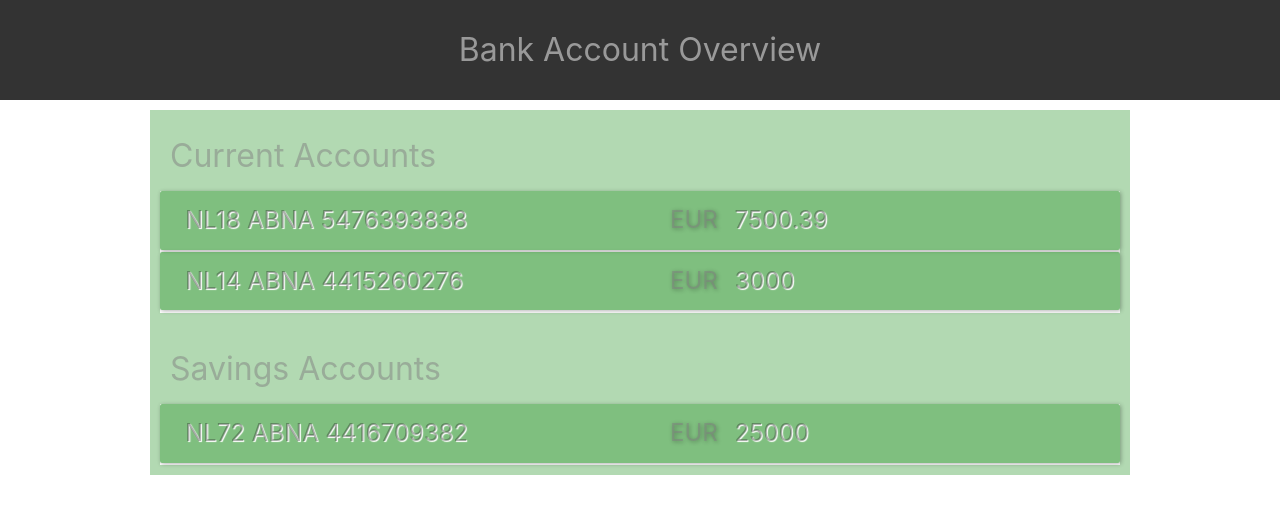
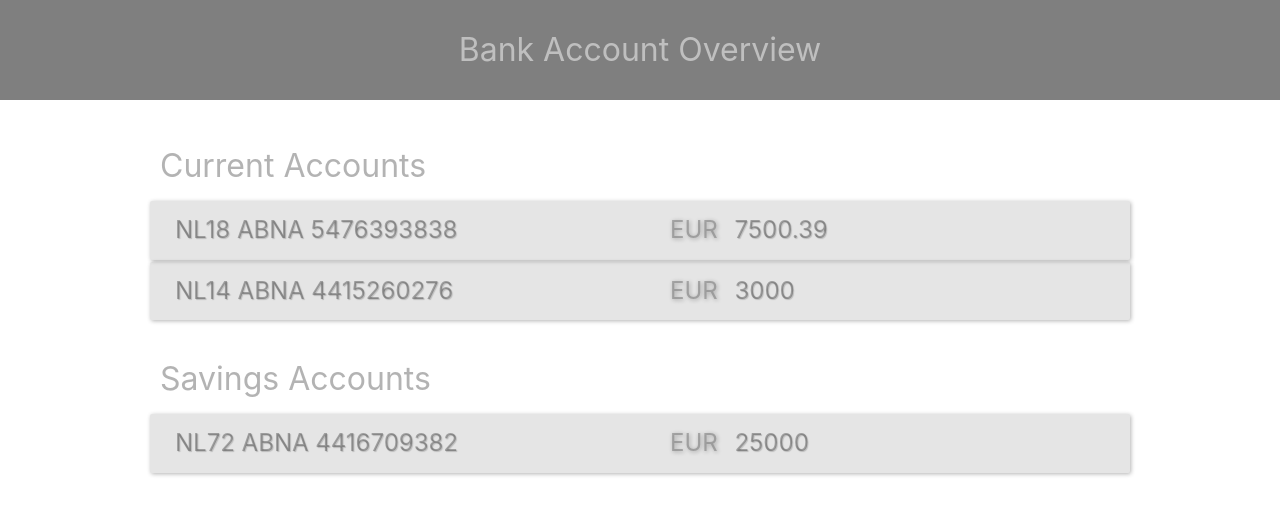
Before and after one commit to BassamHager/bank-account-dashboard-ta, a Vue app in the folder try1/: page /accounts in a window 1280 px wide. Shown: the top 514 px of the page. Built offline with nearby package versions, Linux system fonts and the light colour scheme.

Commit message:
update styles

```diff
--- a/try1/src/assets/base.css
+++ b/try1/src/assets/base.css
@@ -1,6 +1,6 @@
 /* color palette from <https://github.com/vuejs/theme> */
 :root {
-  --vt-c-black: #181818;
+  --vt-c-black: #31004d;
 }
 
 @media (prefers-color-scheme: dark) {
--- a/try1/src/components/AppHeader.vue
+++ b/try1/src/components/AppHeader.vue
@@ -23,7 +23,7 @@
   width: 100%;
   height: 10rem;
   z-index: 100;
-  background: rgba($color: #000, $alpha: 0.8);
+  background: rgba($color: #000, $alpha: 0.5);
 
   a {
     text-decoration: none;
@@ -34,4 +34,11 @@
     }
   }
 }
+
+.darkBg {
+  background: #000;
+}
+.darkBg {
+  background: rgba($color: #000, $alpha: 0.2);
+}
 </style>
--- a/try1/src/components/accounts/AccountDetails.vue
+++ b/try1/src/components/accounts/AccountDetails.vue
@@ -155,6 +155,7 @@
     border: none;
     box-shadow: 1px 1px 8px #000;
     background: hsla(0, 0%, 100%, 0.2);
+    background: #007066;
 
     &:hover {
       background: green;
--- a/try1/src/components/accounts/AccountList.vue
+++ b/try1/src/components/accounts/AccountList.vue
@@ -57,19 +57,18 @@
   min-width: 30rem;
   margin-top: 1rem;
   z-index: 9;
+  // background: #bd960b;
 
   > div {
-    border: 1rem solid rgba(0, 128, 0, 0.3);
-
     h1 {
-      color: rgba(128, 128, 128, 0.5);
-      background: rgba(0, 128, 0, 0.3);
-      padding: 1rem;
+      color: #bd960b7e;
+      color: rgba(128, 128, 128, 0.6);
+      padding: 3rem 1rem 1rem;
     }
 
     .account-row {
       text-decoration: none;
-      background: rgba(0, 128, 0, 0.5);
+      background: rgba($color: #000, $alpha: 0.1);
       display: flex;
       gap: 1rem;
       border-radius: 0.2rem;
@@ -80,10 +79,10 @@
       h2 {
         padding: 1rem 2.5rem;
         width: 100%;
-        text-shadow: 1px 1px 1px #fff;
+        text-shadow: 1px 1px 1px #bbb;
         color: rgba(0, 0, 0, 0.3);
         span {
-          color: rgba(128, 128, 128, 0.5);
+          color: rgba(128, 128, 128, 0.6);
           text-shadow: 1px 1px 4px rgba(0, 0, 0, 0.3);
           margin-right: 1rem;
         }
@@ -93,7 +92,10 @@
         box-shadow: 1px 2px 4px rgba(128, 128, 128, 0.7);
         color: #fff;
         transition: 0.5s;
-        background: rgba(0, 128, 0, 0.6);
+        background: #1199;
+        h2 {
+          text-shadow: 1px 1px 1px #fff;
+        }
       }
 
       /*
```
Also changed, not shown: try1/src/composable/useScroll.ts (added, +32 -0 lines).
